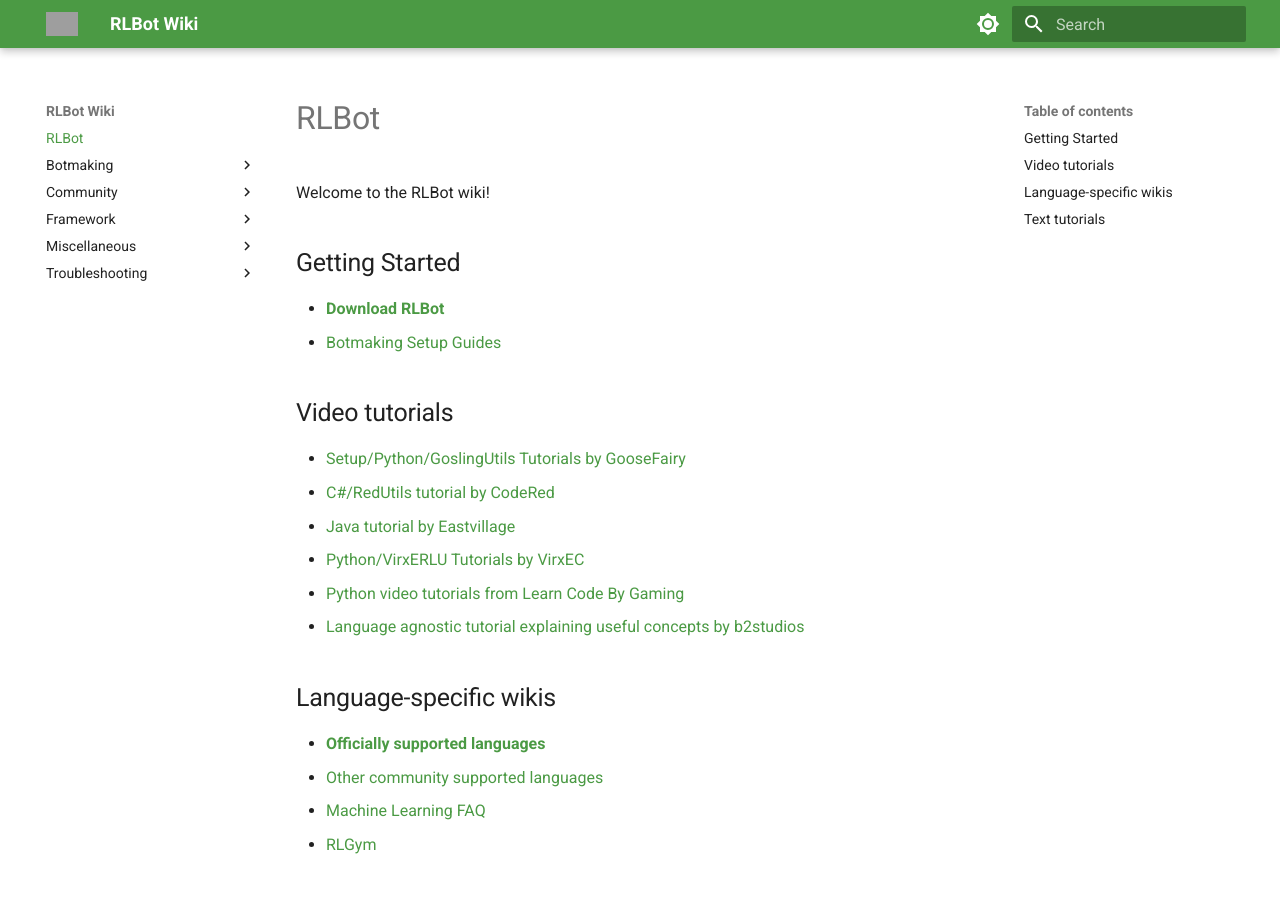
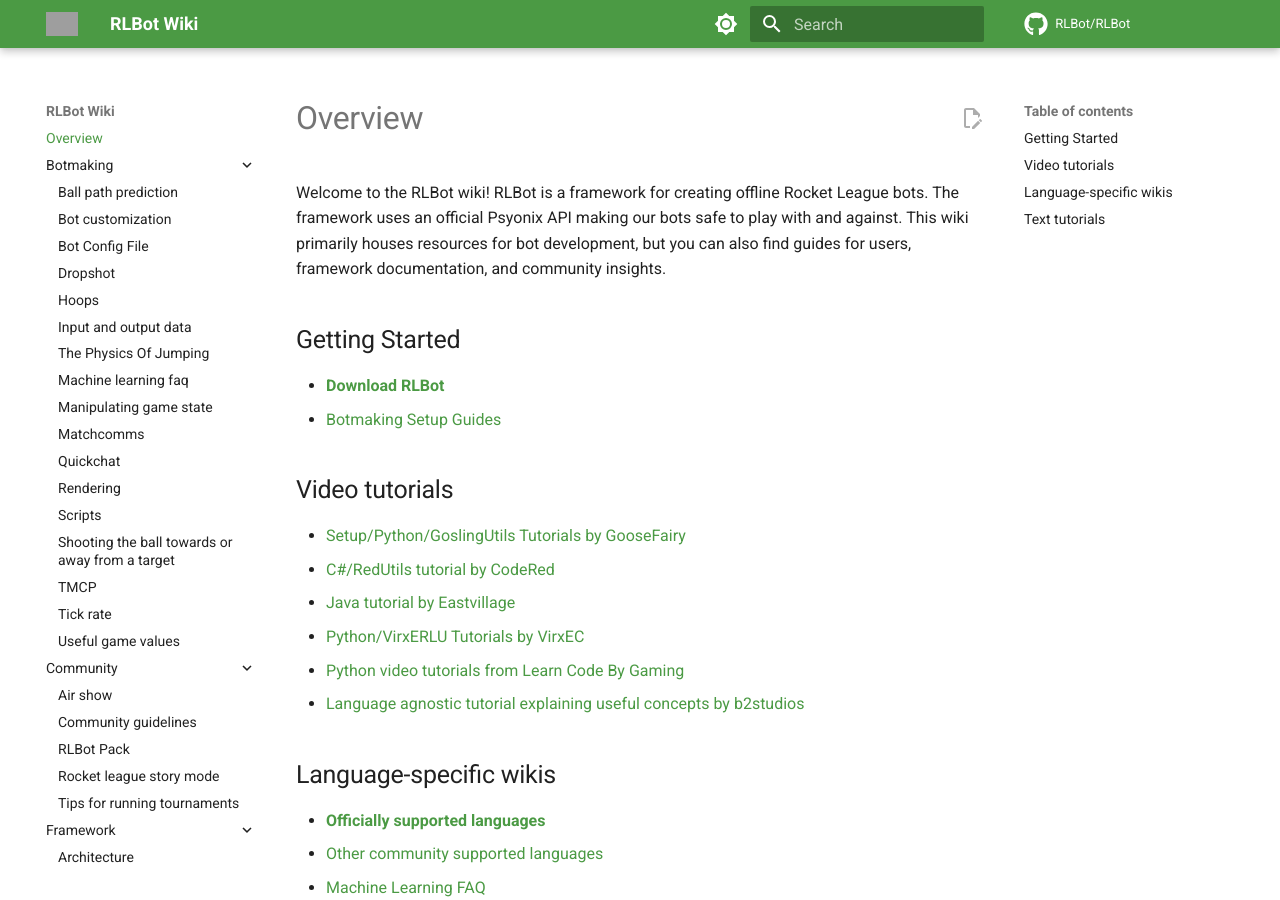
Before and after one commit to RLBot/wiki, an MkDocs documentation site: the page built from docs/index.md, in a window 1280 px wide and 900 px high. Built offline with MkDocs 1.6.1 and Material for MkDocs 9.7.7, drawn with Linux system fonts in a browser that asks for light colours; comment, search, counter and statistics services are not loaded; some of the changed text lies outside the part shown; grey boxes are pictures that could not be loaded.

Commit message:
Add 'edit' button, repo link, more socials, etc'

```diff
--- a/docs/index.md
+++ b/docs/index.md
@@ -1,6 +1,9 @@
-# RLBot
+# Overview
 
 Welcome to the RLBot wiki!
+RLBot is a framework for creating offline Rocket League bots.
+The framework uses an official Psyonix API making our bots safe to play with and against.
+This wiki primarily houses resources for bot development, but you can also find guides for users, framework documentation, and community insights.
 
 ## Getting Started
 
--- a/mkdocs.yml
+++ b/mkdocs.yml
@@ -1,9 +1,15 @@
 site_name: RLBot Wiki
+site_url: https://wiki.rlbot.org/
+repo_name: RLBot/RLBot
+repo_url: https://github.com/RLBot/RLBot
+edit_uri: https://github.com/RLBot/wiki/edit/main/docs/
 
 theme:
   name: material
   logo: assets/rlbot-logo.svg
   favicon: assets/rlbot-logo.svg
+  icon:
+    repo: fontawesome/brands/github
   palette:
     # Palette toggle for light mode
     - media: "(prefers-color-scheme: light)"
@@ -21,17 +27,35 @@
         icon: material/brightness-4
         name: Switch to light mode
 
+  features:
+    # Expand nav folders by default
+    - navigation.expand
+    # Enable the footer
+    - navigation.footer
+    # Auto hide the header after scrolling
+    - header.autohide
+    - content.action.edit
+
 extra:
   social:
     - icon: fontawesome/brands/discord
       link: https://discord.gg/zbaAKPt
     - icon: fontawesome/brands/github
       link: https://github.com/RLBot
+    - icon: fontawesome/brands/youtube
+      link: https://www.youtube.com/RLBotOfficial
+    - icon: fontawesome/brands/twitter
+      link: https://x.com/RLBotOfficial
+    - icon: fontawesome/brands/twitch
+      link: https://www.twitch.tv/rlbotofficial
 
 extra_css:
   - stylesheets/extra.css
 
 markdown_extensions:
+  - admonition
+  - pymdownx.critic
+  - pymdownx.details
   - pymdownx.highlight:
       anchor_linenums: true
       use_pygments: true
```
Also changed, not shown: docs/botmaking/input-and-output-data.md (+0 -2 lines).
